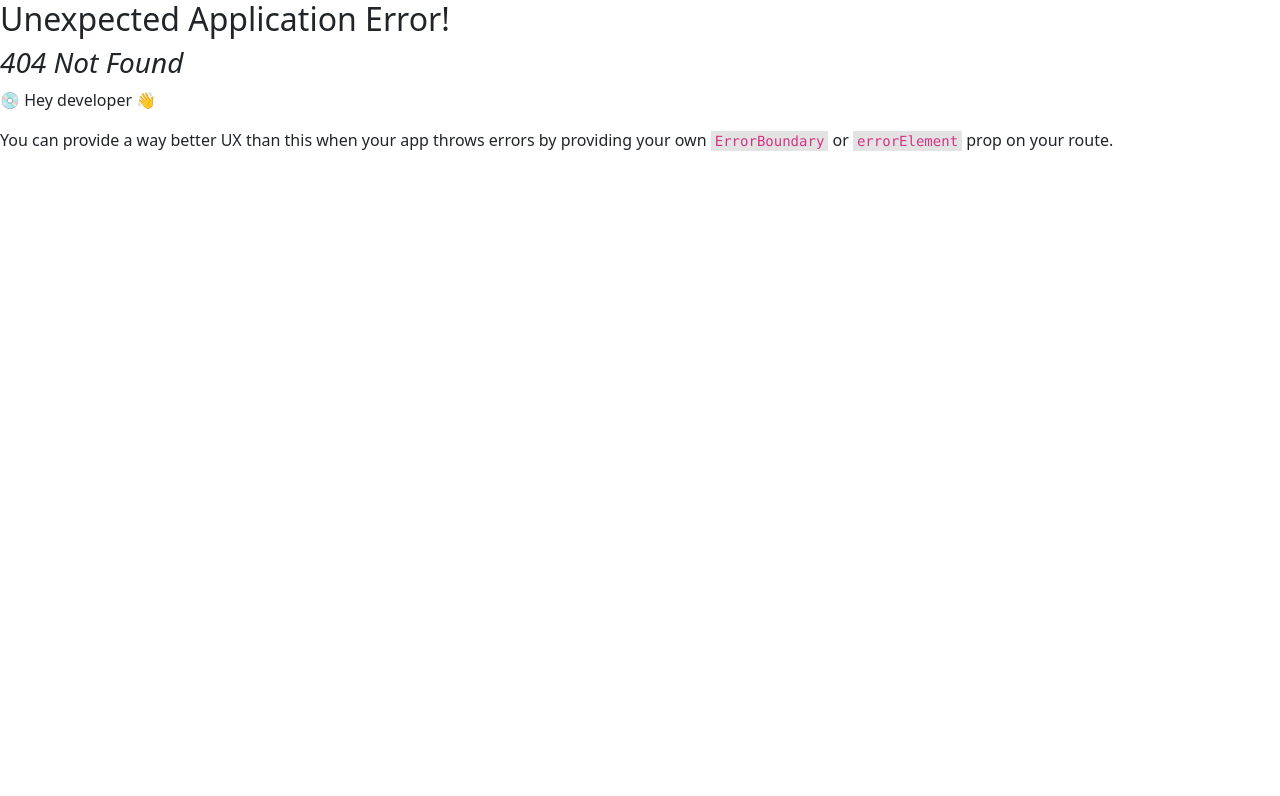
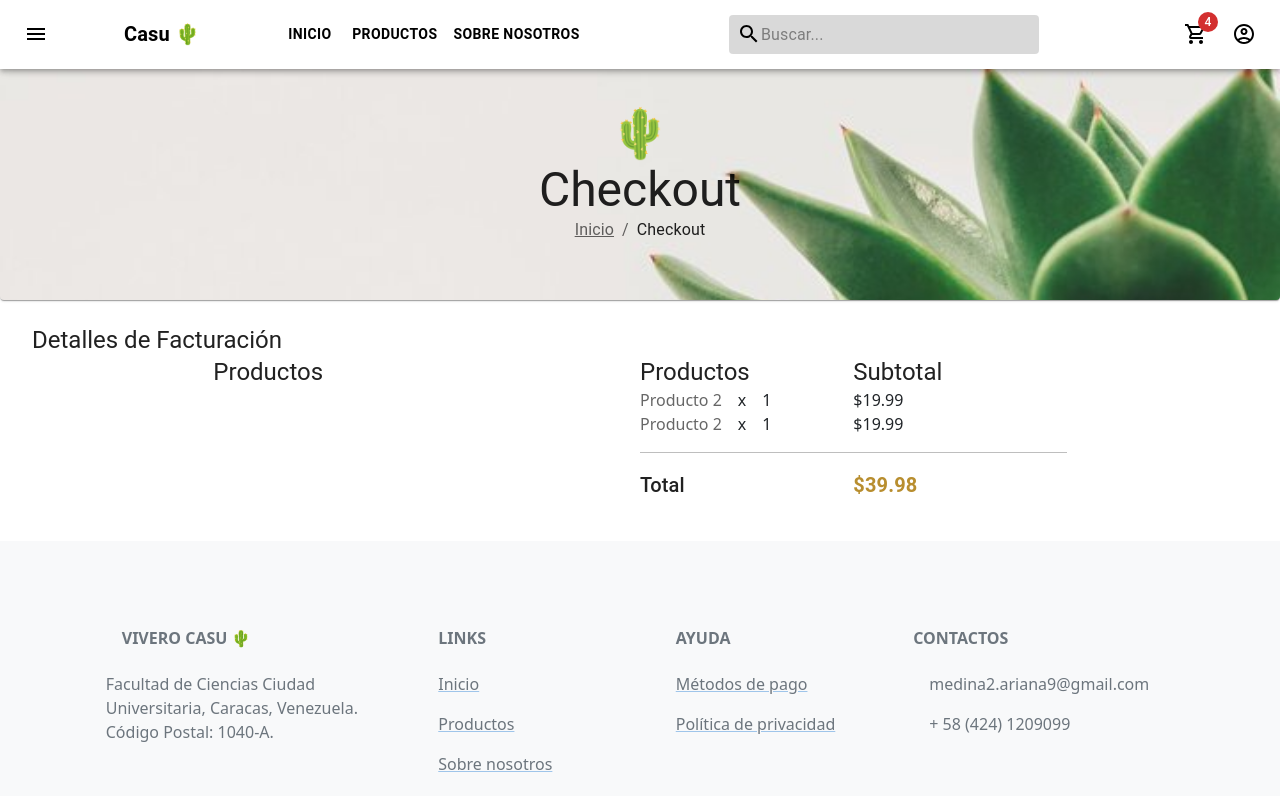
Before and after one commit to vaneri2299/CasuFront, a React (Vite) app: page /checkout in a window 1280 px wide. Before the commit this address had no page. Shown: the top 796 px of the page. Built offline with nearby package versions, Linux system fonts and the light colour scheme.

Commit message:
fix: comprar por producto

```diff
--- a/src/components/Footer/index.jsx
+++ b/src/components/Footer/index.jsx
@@ -34,8 +34,8 @@ const Footer = () => {
                 </Link>
               </p>
               <p>
-                <Link component={NavLink} to="/comprar" className="text-reset">
-                  Comprar
+                <Link component={NavLink} to="/productos" className="text-reset">
+                  Productos
                 </Link>
               </p>
               <p>
--- a/src/components/ModalCarrito/index.jsx
+++ b/src/components/ModalCarrito/index.jsx
@@ -10,9 +10,11 @@ import {
   Grid,
   IconButton,
   Stack,
+  TextField,
 } from "@mui/material";
 import CloseIcon from "@mui/icons-material/Close";
 import HighlightOffIcon from "@mui/icons-material/HighlightOff";
+import { NavLink } from "react-router-dom";
 
 const style = {
   position: "absolute",
@@ -70,8 +72,16 @@ export default function ModalCarrito(props) {
               <Typography color="textPrimary" variant="h6">
                 Producto 1
               </Typography>
-              <Stack direction="row" spacing={2}>
-                <Typography variant="h6">1</Typography>
+              <Stack direction="row" spacing={2} alignItems="center">
+                <div class="form-outline">
+                  <input
+                    type="number"
+                    id="form1"
+                    class="form-control form-icon-trailing"
+                    fontWeight="bold"
+                    style={{ fontWeight: "bold", width: "80px" }}
+                  />
+                </div>
                 <Typography variant="h6">x</Typography>
                 <Typography color="#B88E2F" variant="h6">
                   $19.99
@@ -99,8 +109,16 @@ export default function ModalCarrito(props) {
               <Typography color="textPrimary" variant="h6">
                 Producto 2
               </Typography>
-              <Stack direction="row" spacing={2}>
-                <Typography variant="h6">1</Typography>
+              <Stack direction="row" spacing={2} alignItems="center">
+                <div class="form-outline">
+                  <input
+                    type="number"
+                    id="form1"
+                    class="form-control form-icon-trailing"
+                    fontWeight="bold"
+                    style={{ fontWeight: "bold", width: "80px" }}
+                  />
+                </div>
                 <Typography variant="h6">x</Typography>
                 <Typography color="#B88E2F" variant="h6">
                   $19.99
@@ -139,7 +157,9 @@ export default function ModalCarrito(props) {
                 <Button
                   variant="outlined"
                   color="primary"
-                  //   onClick={"handleAgregar"}
+                  component={NavLink}
+                  to={"/checkout"}
+                  onClick={props.closeModal}
                   size="small"
                 >
                   Checkout
--- a/src/components/Navbar/index.jsx
+++ b/src/components/Navbar/index.jsx
@@ -61,8 +61,8 @@ const StyledInputBase = styled(InputBase)(({ theme }) => ({
   },
 }));
 
-const pages = ["Inicio", "Comprar", "Sobre nosotros"];
-const rutas = ["/", "comprar", "sobre_nosotros"];
+const pages = ["Inicio", "Productos", "Sobre nosotros"];
+const rutas = ["/", "productos", "sobre_nosotros"];
 
 export default function PrimarySearchAppBar() {
   const [anchorEl, setAnchorEl] = useState(null);
--- /dev/null
+++ b/src/views/Checkout/index.jsx
@@ -0,0 +1,121 @@
+import React, { useState } from "react";
+import { NavLink, useLocation } from "react-router-dom";
+import banner from "../../assets/cuenta.jpg";
+import {
+  Breadcrumbs,
+  Paper,
+  Typography,
+  Link,
+  Grid,
+  Stack,
+  Divider,
+} from "@mui/material";
+import "./styles.css";
+
+const Checkout = () => {
+  const location = useLocation();
+  const currentUrl = location.pathname;
+
+  return (
+    <>
+      <Paper
+        style={{
+          backgroundImage: `url(${banner})`,
+          height: 300,
+          backgroundSize: "cover",
+          backgroundRepeat: "no-repeat",
+          backgroundPosition: "center",
+          display: "flex",
+          justifyContent: "center",
+          alignItems: "center",
+          flexDirection: "column",
+          marginBottom: "24px",
+        }}
+        mb="3"
+      >
+        <Typography variant="h3" style={{ paddingTop: "48px" }}>
+          &#x1F335;
+        </Typography>
+        <Typography variant="h3">Checkout</Typography>
+        <Breadcrumbs aria-label="breadcrumb">
+          <Link color="inherit" component={NavLink} to="/">
+            Inicio
+          </Link>
+          <Typography color="textPrimary">Checkout</Typography>
+        </Breadcrumbs>
+      </Paper>
+      <Typography
+        color="textPrimary"
+        component="h1"
+        variant="h5"
+        paddingInline={4}
+      >
+        Detalles de Facturación
+      </Typography>
+      <Grid container justifyContent="center" marginBottom={5}>
+        <Grid container item md={4} xs={12}>
+          <Grid item md={12}>
+            <Typography color="textPrimary" component="h1" variant="h5">
+              Productos
+            </Typography>
+          </Grid>
+        </Grid>
+        <Grid container item md={4} xs={12} justifyContent="space-between">
+          <Grid item md={6}>
+            <Typography color="textPrimary" component="h1" variant="h5">
+              Productos
+            </Typography>
+          </Grid>
+          <Grid item md={6}>
+            <Typography color="textPrimary" component="h1" variant="h5">
+              Subtotal
+            </Typography>
+          </Grid>
+          <Grid item md={6}>
+            <Stack direction="row" spacing={2} alignItems="center">
+              <Typography color="textSecondary" variant="body">
+                Producto 2
+              </Typography>
+              <Typography variant="body">x</Typography>
+              <Typography variant="body">1</Typography>
+            </Stack>
+          </Grid>
+          <Grid item md={6}>
+            <Typography variant="body">$19.99</Typography>
+          </Grid>
+          <Grid item md={6}>
+            <Stack direction="row" spacing={2} alignItems="center">
+              <Typography color="textSecondary" variant="body">
+                Producto 2
+              </Typography>
+              <Typography variant="body">x</Typography>
+              <Typography variant="body">1</Typography>
+            </Stack>
+          </Grid>
+          <Grid item md={6}>
+            <Typography variant="body">$19.99</Typography>
+          </Grid>
+          <Grid item xs={12}>
+            <Divider
+              flexItem
+              color="black"
+              style={{ marginBottom: "16px", marginTop: "16px" }}
+            />
+          </Grid>
+          <Grid item md={6}>
+            <Typography color="textPrimary" variant="h6">
+              Total
+            </Typography>
+          </Grid>
+          <Grid item md={6}>
+            <Typography color="#B88E2F" variant="h6" fontWeight="bold">
+              $39.98
+            </Typography>
+          </Grid>
+        </Grid>
+      </Grid>
+    </>
+  );
+};
+
+export default Checkout;
--- /dev/null
+++ b/src/views/Checkout/styles.css
@@ -0,0 +1,6 @@
+/* Mostrar las flechas para aumentar o disminuir el número */
+input[type=number]::-webkit-inner-spin-button,
+input[type=number]::-webkit-outer-spin-button {
+  -webkit-appearance: inner-spin-button;
+  margin: 0;
+}
--- a/src/views/Comprar/index.jsx
+++ b/src/views/Comprar/index.jsx
@@ -119,12 +119,12 @@ const Comprar = () => {
         <Typography variant="h3" style={{ paddingTop: "48px" }}>
           &#x1F335;
         </Typography>
-        <Typography variant="h3">Comprar</Typography>
+        <Typography variant="h3">Productos</Typography>
         <Breadcrumbs aria-label="breadcrumb">
           <Link color="inherit" component={NavLink} to="/">
             Inicio
           </Link>
-          <Typography color="textPrimary">Comprar</Typography>
+          <Typography color="textPrimary">Productos</Typography>
         </Breadcrumbs>
       </Paper>
 
--- a/src/views/DetalleProducto/index.jsx
+++ b/src/views/DetalleProducto/index.jsx
@@ -42,8 +42,8 @@ const DetalleProducto = () => {
         <Link color="inherit" component={NavLink} to="/">
           Inicio
         </Link>
-        <Link color="inherit" component={NavLink} to="/comprar">
-          Comprar
+        <Link color="inherit" component={NavLink} to="/productos">
+          Productos
         </Link>
         <Typography color="textPrimary">Producto 1</Typography>
       </Breadcrumbs>
```
Also changed, not shown: src/router/index.jsx (+7 -2 lines), 6 other files (tests, documents, lock files or other folders).
